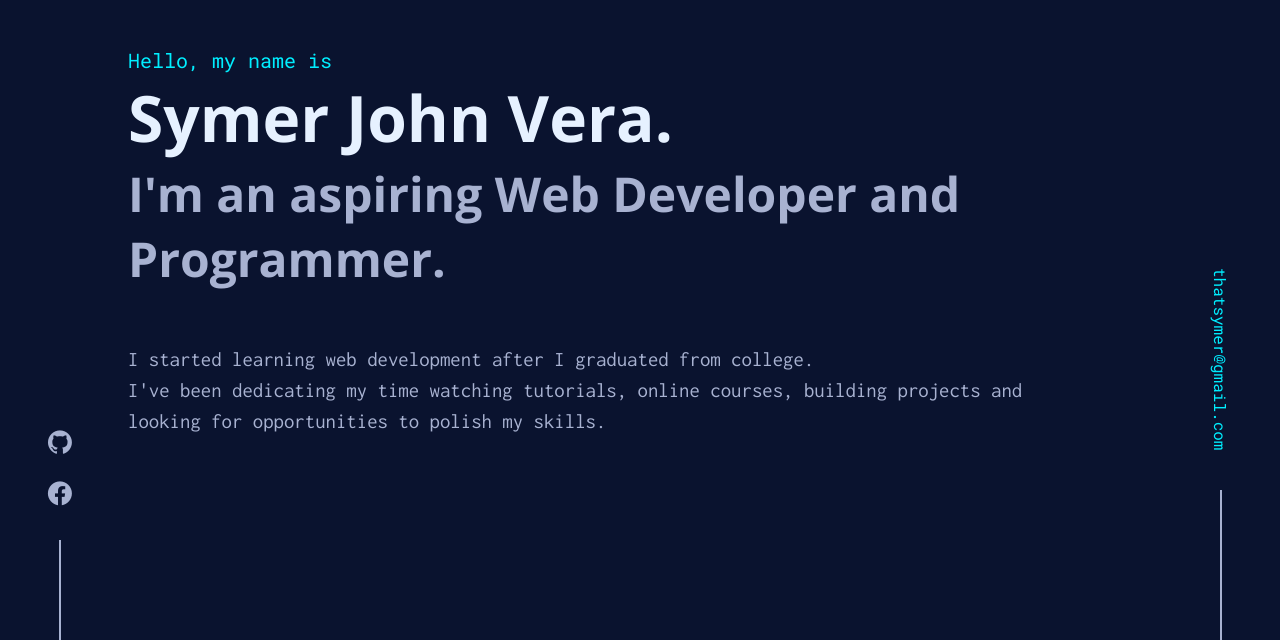
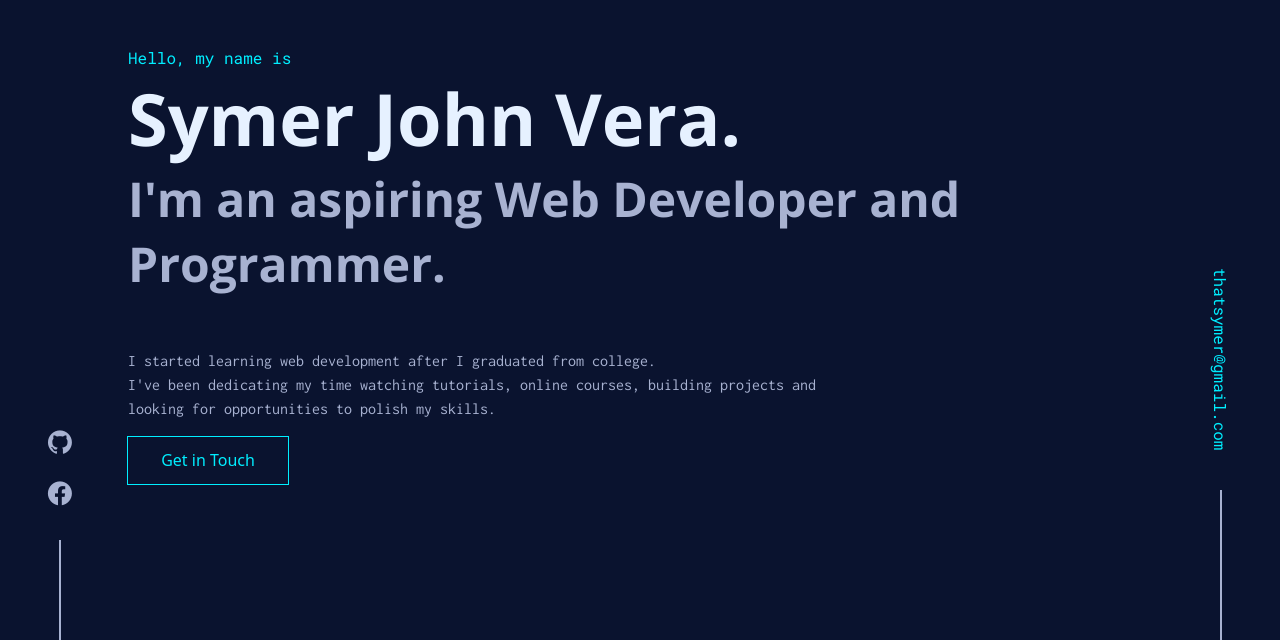
Before and after one commit to thatsymer/web-profile, a PHP site: page / in a window 1280 px wide. Shown: the part 160-800 px from the top of the page. Run offline with PHP 8.4, Linux system fonts and the light colour scheme.

Commit message:
added main content btn

```diff
--- a/css/content/_hero.scss
+++ b/css/content/_hero.scss
@@ -12,11 +12,12 @@ main {
     padding-top: 3rem;
     color: $titleColor;
     font-family: $font-title;
+    font-size: medium;
   }
   h1 {
     color: $textWhite;
     font-family: $font-body;
-    font-size: 4rem;
+    font-size: 4.5rem;
     font-weight: 700;
   }
 
@@ -27,7 +28,7 @@ main {
     font-weight: 700;
   }
   p {
-    font-size: 1.3rem;
+    font-size: medium;
     padding-top: 3rem;
     color: $textSecondary;
     font-family: $font-body2;
@@ -58,3 +59,40 @@ main {
     }
   }
 }
+// get in touch btn
+
+.hero__btn {
+  a {
+    text-decoration: none;
+    color: $titleColor;
+  }
+  background-color: $bgColor;
+  color: $titleColor;
+  cursor: pointer;
+  display: block;
+  font-size: 16px;
+  font-weight: 400;
+  line-height: 45px;
+  max-width: 160px;
+  position: relative;
+  width: 100%;
+  border: 1px solid $titleColor;
+  border: 0 solid;
+  box-shadow: inset 0 0 20px rgba(255, 255, 255, 0);
+  outline: 1px solid;
+  outline-color: rgba(255, 255, 255, 0);
+  outline-offset: 0px;
+  text-shadow: none;
+  -webkit-transition: all 1250ms cubic-bezier(0.19, 1, 0.22, 1);
+  transition: all 1250ms cubic-bezier(0.19, 1, 0.22, 1);
+  outline-color: $titleColor;
+  outline-offset: 0px;
+}
+
+.hero__btn:hover {
+  border: 1px solid;
+  box-shadow: inset 0 0 20px $bgColor2, 0 0 20px rgba(255, 255, 255, 0.2);
+  outline-offset: 15px;
+  outline-color: rgba(255, 255, 255, 0);
+  text-shadow: 1px 1px 2px #427388;
+}
--- a/css/style.css
+++ b/css/style.css
@@ -120,12 +120,13 @@ main {
   padding-top: 3rem;
   color: #00eeff;
   font-family: "Roboto Mono", monospace;
+  font-size: medium;
 }
 
 .hero__container h1 {
   color: #e6f1ff;
   font-family: "Open Sans", sans-serif;
-  font-size: 4rem;
+  font-size: 4.5rem;
   font-weight: 700;
 }
 
@@ -137,7 +138,7 @@ main {
 }
 
 .hero__container p {
-  font-size: 1.3rem;
+  font-size: medium;
   padding-top: 3rem;
   color: #a8b2d1;
   font-family: "Inconsolata", monospace;
@@ -165,6 +166,45 @@ main {
     padding-bottom: 0.5rem;
     font-size: 0.8rem;
   }
+}
+
+.hero__btn {
+  background-color: #0a132f;
+  color: #00eeff;
+  cursor: pointer;
+  display: block;
+  font-size: 16px;
+  font-weight: 400;
+  line-height: 45px;
+  max-width: 160px;
+  position: relative;
+  width: 100%;
+  border: 1px solid #00eeff;
+  border: 0 solid;
+  -webkit-box-shadow: inset 0 0 20px rgba(255, 255, 255, 0);
+          box-shadow: inset 0 0 20px rgba(255, 255, 255, 0);
+  outline: 1px solid;
+  outline-color: rgba(255, 255, 255, 0);
+  outline-offset: 0px;
+  text-shadow: none;
+  -webkit-transition: all 1250ms cubic-bezier(0.19, 1, 0.22, 1);
+  transition: all 1250ms cubic-bezier(0.19, 1, 0.22, 1);
+  outline-color: #00eeff;
+  outline-offset: 0px;
+}
+
+.hero__btn a {
+  text-decoration: none;
+  color: #00eeff;
+}
+
+.hero__btn:hover {
+  border: 1px solid;
+  -webkit-box-shadow: inset 0 0 20px #233554, 0 0 20px rgba(255, 255, 255, 0.2);
+          box-shadow: inset 0 0 20px #233554, 0 0 20px rgba(255, 255, 255, 0.2);
+  outline-offset: 15px;
+  outline-color: rgba(255, 255, 255, 0);
+  text-shadow: 1px 1px 2px #427388;
 }
 
 .right__content {
--- a/index.html
+++ b/index.html
@@ -144,6 +144,10 @@
           building projects and <br />
           looking for opportunities to polish my skills.
         </p>
+
+        <button class="hero__btn">
+          <a href="mailto:thatsymer@gmail.com">Get in Touch </a>
+        </button>
       </div>
       <div class="about__container"></div>
     </main>
```
Also changed, not shown: 1 other file.
